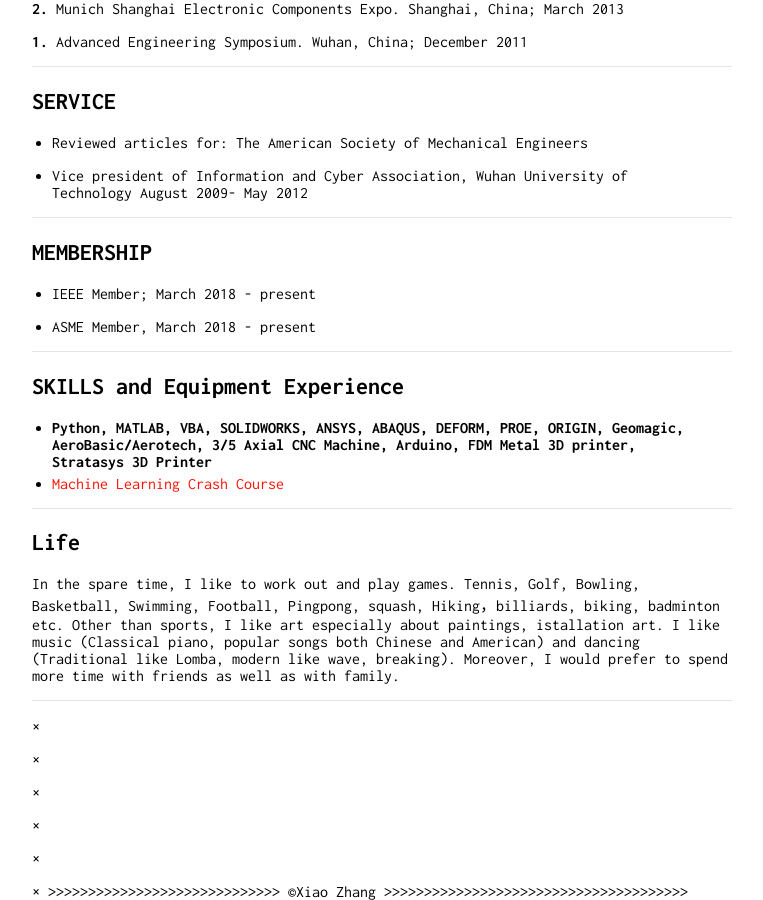
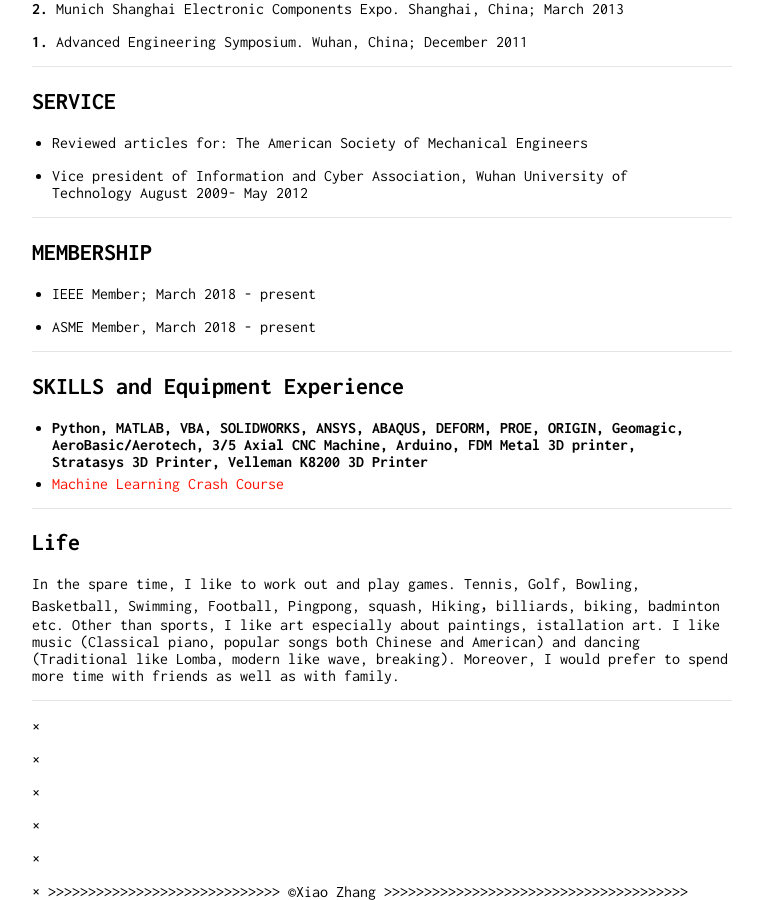
Before and after one commit to zhangxiao2018/zhangxiao2018.github.io, a Jekyll site: the page built from index.md, in a window 1280 px wide and 900 px high, scrolled down 2480 px. Shown: the whole window, without its empty margins (258-1021 px from the left). Built offline with Jekyll 4.4.1, drawn with Linux system fonts in a browser that asks for light colours; our own code applies the rules of GitHub Pages for plain Markdown files.

Commit message:
Update index.md

```diff
--- a/index.md
+++ b/index.md
@@ -125,7 +125,7 @@ August 2009- May 2012
 
 - - -
 ## SKILLS and Equipment Experience
-* **Python, MATLAB, VBA, SOLIDWORKS, ANSYS, ABAQUS, DEFORM, PROE, ORIGIN, Geomagic, AeroBasic/Aerotech, 3/5 Axial CNC Machine, Arduino, FDM Metal 3D printer, Stratasys 3D Printer**
+* **Python, MATLAB, VBA, SOLIDWORKS, ANSYS, ABAQUS, DEFORM, PROE, ORIGIN, Geomagic, AeroBasic/Aerotech, 3/5 Axial CNC Machine, Arduino, FDM Metal 3D printer, Stratasys 3D Printer, Velleman K8200 3D Printer**
 * [Machine Learning Crash Course](https://developers.google.com/machine-learning/crash-course/)
 
 - - -
```
